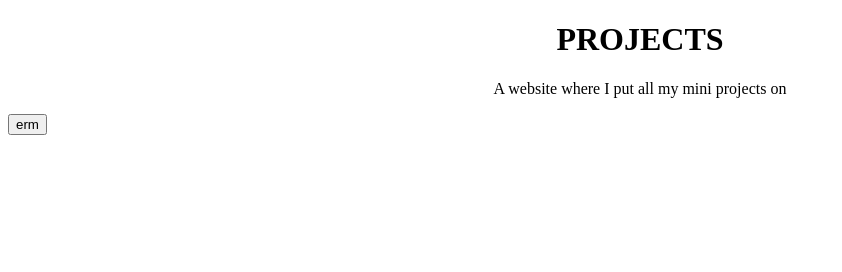
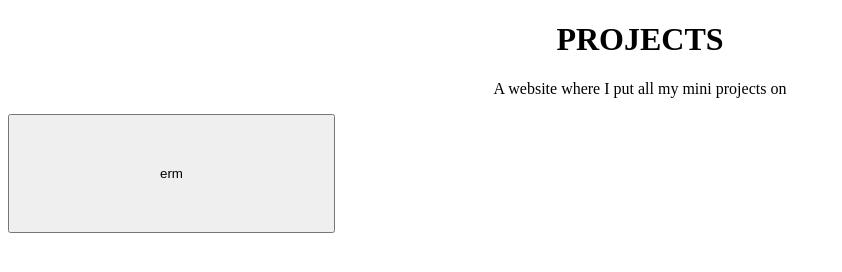
Before and after one commit to tablechairshelf/Projects-Website, a plain HTML site: page index.html in a window 1280 px wide. Shown: the whole page, without its empty margins (0-842 px from the left). Drawn offline with Linux system fonts and the light colour scheme.

Commit message:
Update index.html

```diff
--- a/index.html
+++ b/index.html
@@ -13,6 +13,11 @@
       .text {
           text-align:center;
       }
+      .FirstProjectButton {
+          text-align:center;
+          margin-right:50px;
+          padding: 50px 150px;
+      }
 
   </style>
 </head>
@@ -21,6 +26,6 @@
         PROJECTS
     </h1>
     <p class="text">A website where I put all my mini projects on</p>
-    <button>erm</button>
+    <button class="FirstProjectButton">erm</button>
 </body>
 </html>
```
